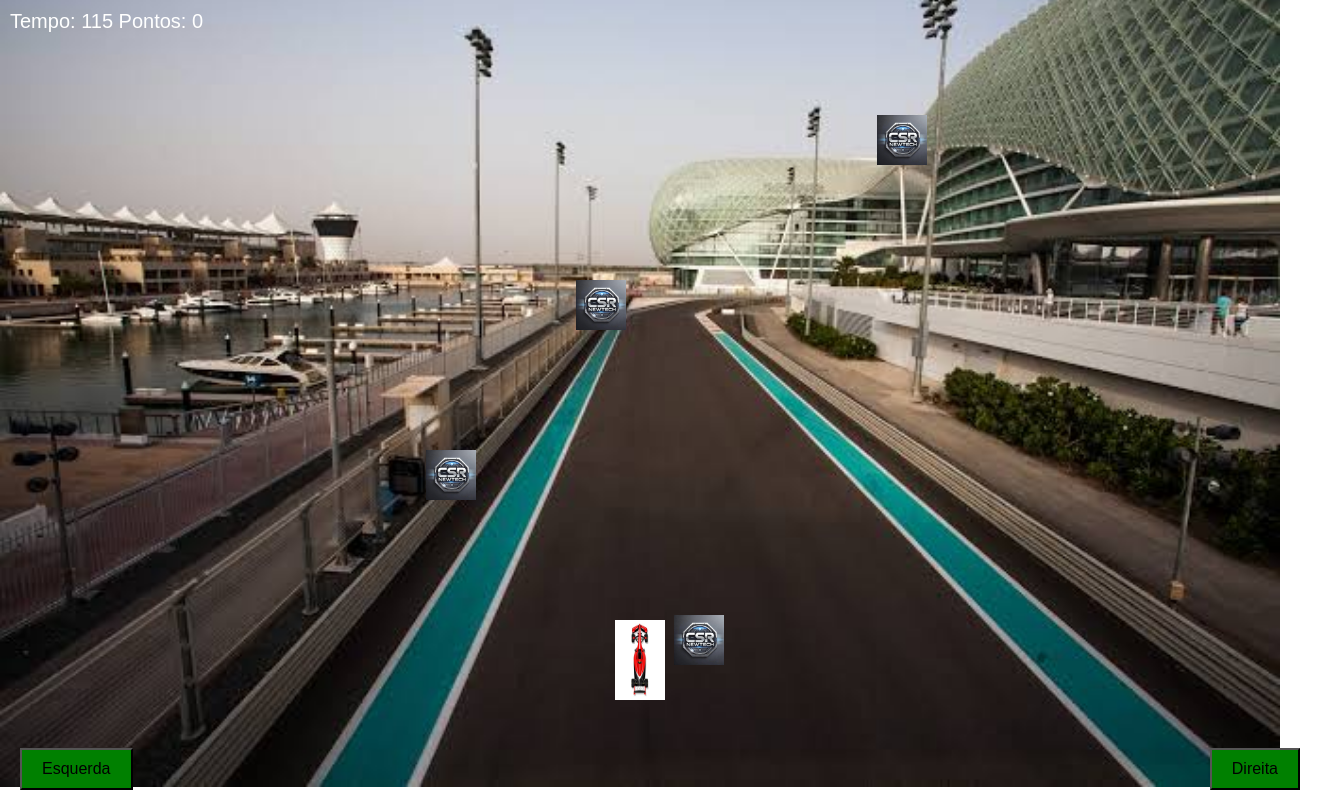
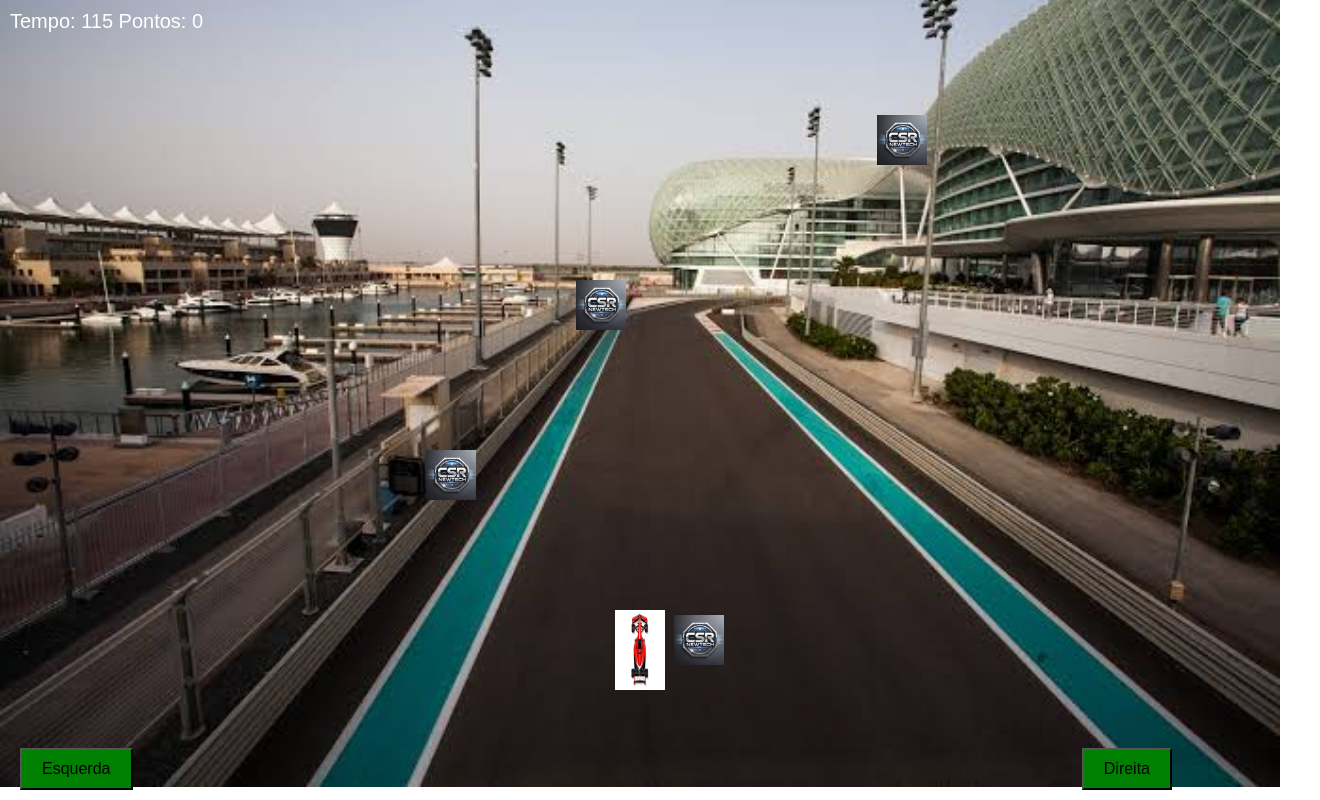
Before and after one commit to SuaSortehoje/F1senna, a plain HTML site: page index.html in a window 1280 px wide. Shown: the whole page, 1320 px wide, since content can reach past the window. Drawn offline with Linux system fonts and the light colour scheme.

Commit message:
Update index.html

```diff
--- a/index.html
+++ b/index.html
@@ -32,7 +32,7 @@
 
             position: absolute;
             bottom: 10px;
-            width: 100%;
+            width: 90%;
             padding: 0 20px;
         }
         button {
@@ -47,7 +47,7 @@
             height: 80px;
             background-color: red;
             position: absolute;
-            bottom: 20px;
+            bottom: 30px;
         }
         .obstaculo {
             width: 50px;
```
